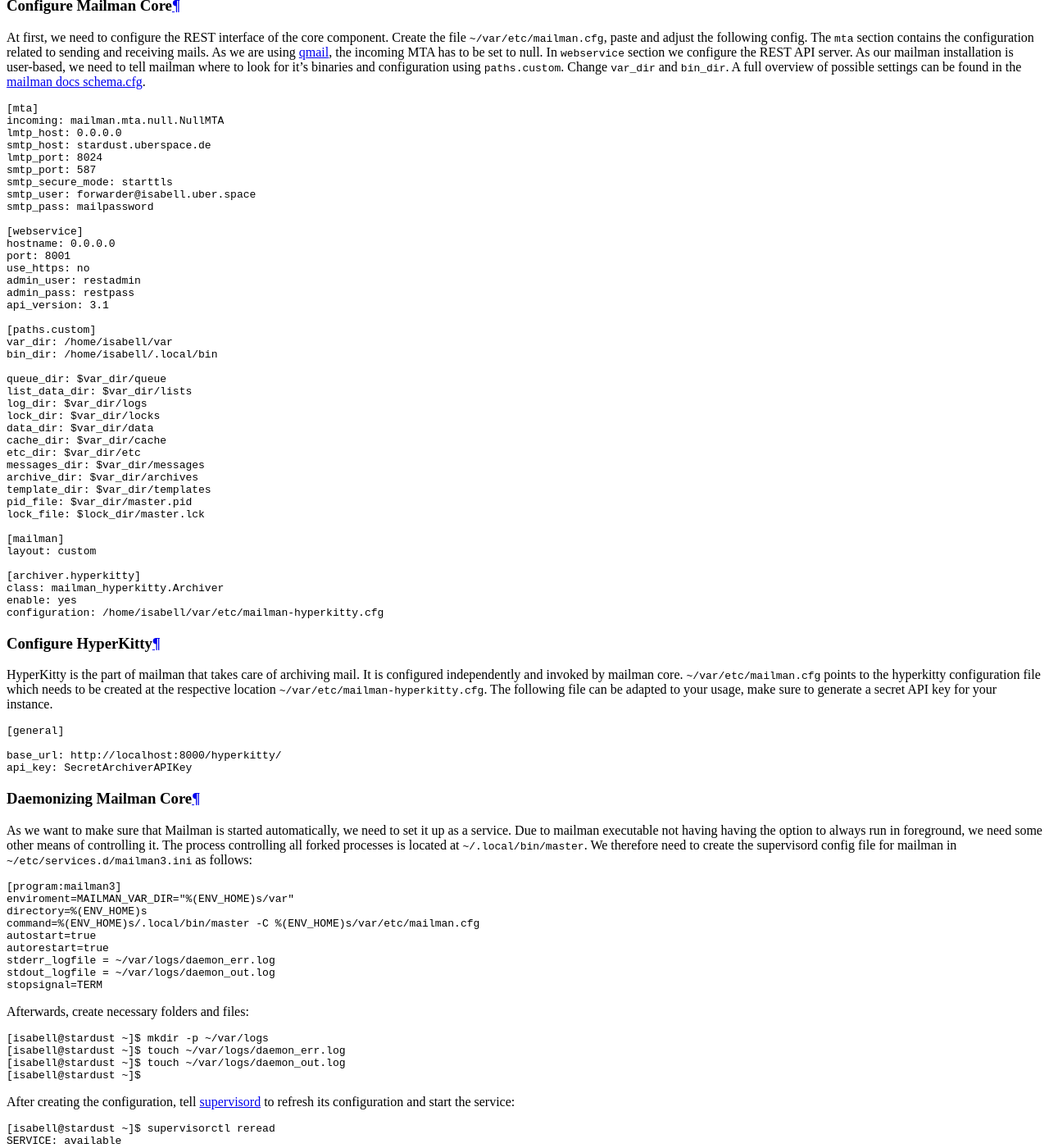
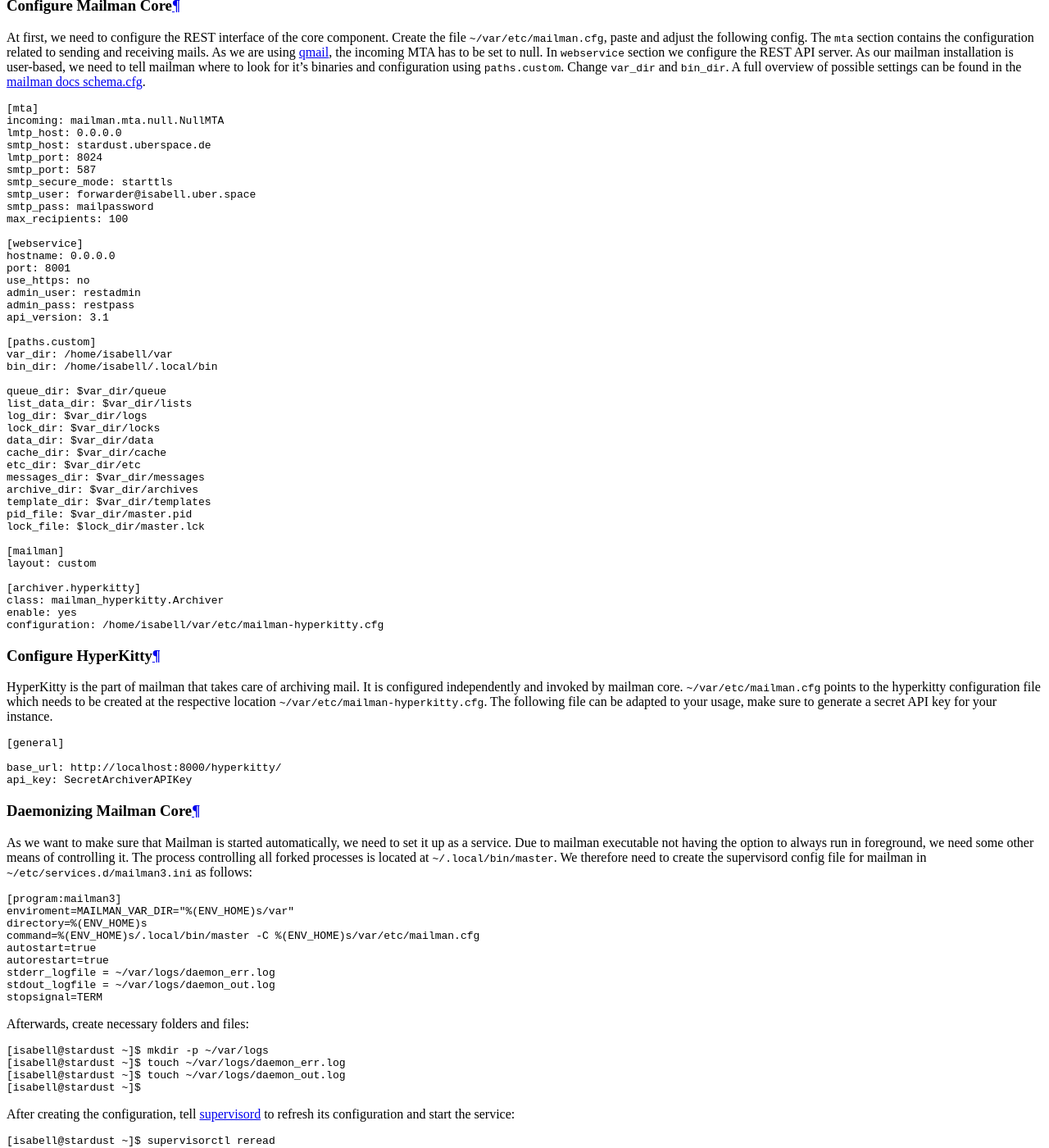
Before and after one commit to Uberspace/lab, a Sphinx documentation site: the page built from source/guide_mailman-3.rst, in a window 1280 px wide and 1400 px high, scrolled down 7075 px. Shown: the whole window at 82% size. Built offline with Sphinx 7.4.7 and the Read the Docs theme 2.0.0, drawn with Linux system fonts in a browser that asks for light colours.

Commit message:
[mailman] configure max SMTP recipients limit

```diff
--- a/source/guide_mailman-3.rst
+++ b/source/guide_mailman-3.rst
@@ -163,6 +163,7 @@
  smtp_secure_mode: starttls
  smtp_user: forwarder@isabell.uber.space
  smtp_pass: mailpassword
+ max_recipients: 100
 
  [webservice]
  hostname: 0.0.0.0
@@ -215,7 +216,7 @@
 Daemonizing Mailman Core
 ------------------------
 
-As we want to make sure that Mailman is started automatically, we need to set it up as a service. Due to mailman executable not having having the option to always run in foreground, we need some other means of controlling it. The process controlling all forked processes is located at ``~/.local/bin/master``. We therefore need to create the supervisord config file for mailman in ``~/etc/services.d/mailman3.ini`` as follows:
+As we want to make sure that Mailman is started automatically, we need to set it up as a service. Due to mailman executable not having the option to always run in foreground, we need some other means of controlling it. The process controlling all forked processes is located at ``~/.local/bin/master``. We therefore need to create the supervisord config file for mailman in ``~/etc/services.d/mailman3.ini`` as follows:
 
 .. code :: ini
 
--- a/source/guide_mailman.rst
+++ b/source/guide_mailman.rst
@@ -222,6 +222,7 @@
  SMTP_USE_TLS = True
  SMTPHOST = 'stardust.uberspace.de'
  SMTPPORT = '587'
+ SMTP_MAX_RCPTS = 100
 
  SMTP_USER = 'mailmanbox@isabell.uber.space'
  SMTP_PASSWD = 'MySuperSecretPassword'
```
